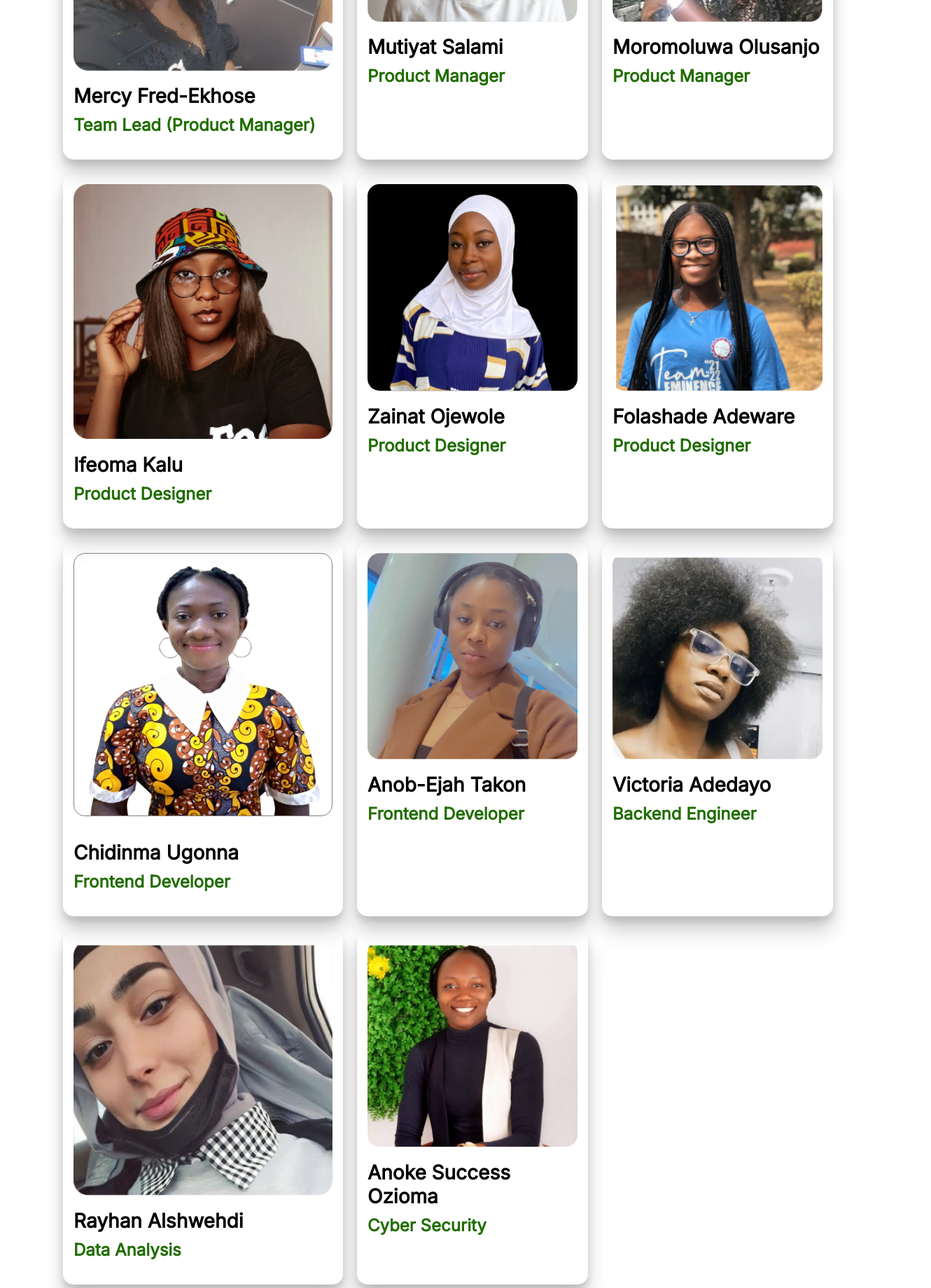
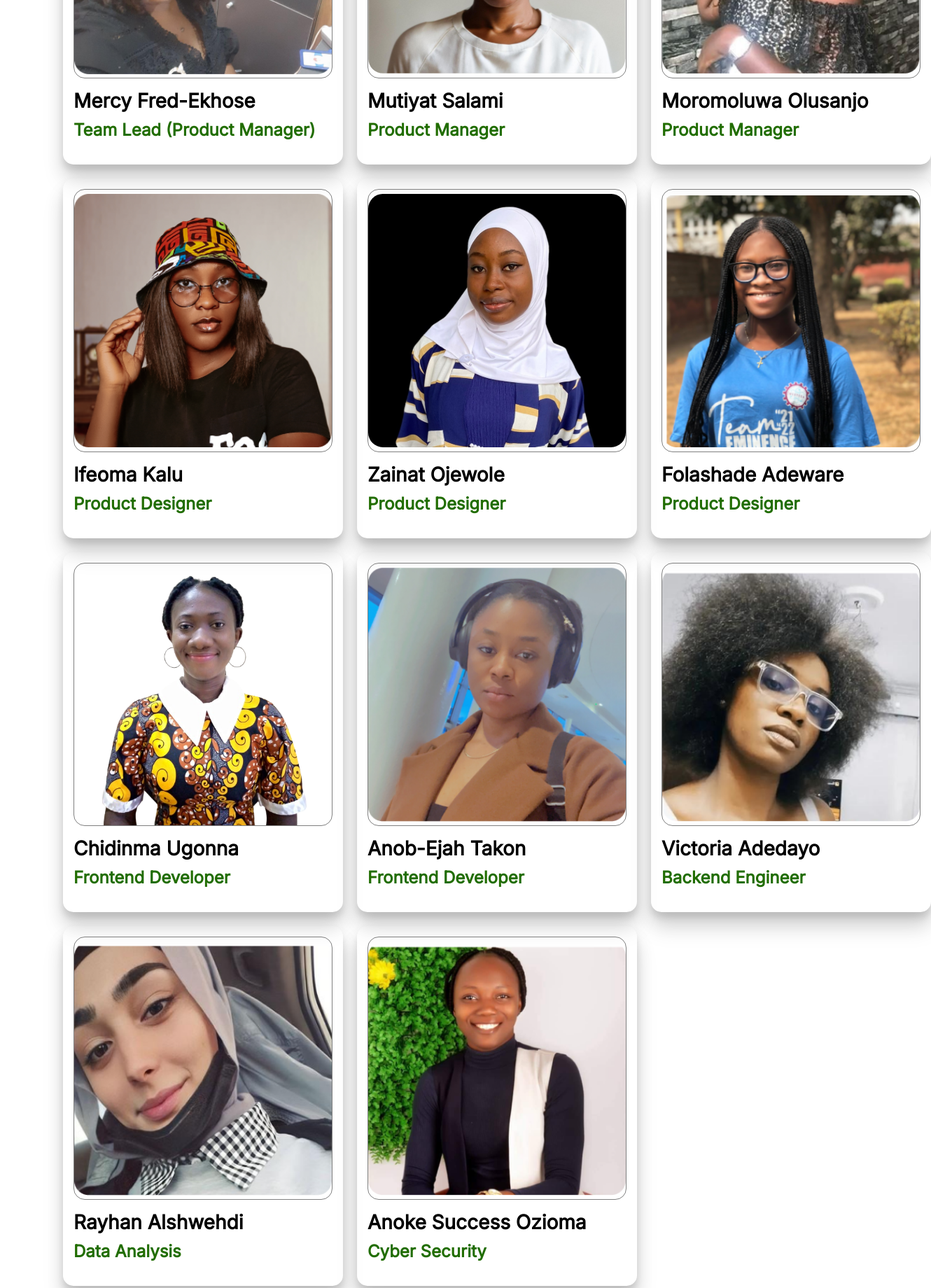
Before and after one commit to Ahnob/agritechcapstonereact, a React (Vite) app: page /Aboutus in a window 1280 px wide. Shown: the part 3560-5400 px from the top of the page at 70% size, 1330 px wide, since content can reach past the window. Built offline with nearby package versions, Linux system fonts and the light colour scheme.

Commit message:
added props to the team member component

```diff
--- a/src/components/Aboutus/AboutUs.jsx
+++ b/src/components/Aboutus/AboutUs.jsx
@@ -13,11 +13,11 @@ import team_ninth from "../../assets/TeamVictoriaAdedayo.png";
 import team_ten from "../../assets/teamRayhanAlshwehdi.png";
 import team_eleven from "../../assets/ninth-image.png";
 import vector_icon from "../../assets/Vector-icon.svg";
-
 import aboutPgIcon from "../../assets/aboutPgIcon.png";
 import Footer from "../footer/Footer";
 import "./Aboutus.css";
 import Navbar from "../Navbar/Navbar";
+import TeamMember from "../TeamMember/TeamMember";
 
 const links = [
   {
@@ -39,6 +39,65 @@ const links = [
   {
     label: "Marketplace",
     href: "/Marketplace",
+  },
+];
+
+const teamMembers = [
+  {
+    name: "Mercy Fred-Ekhose",
+    image: team_first,
+    role: "Team Lead (Product Manager)",
+  },
+  {
+    name: "Mutiyat Salami",
+    image: team_second,
+    role: "Product Manager",
+  },
+  {
+    name: "Moromoluwa Olusanjo",
+    image: team_third,
+    role: "Product Manager",
+  },
+  {
+    name: "Ifeoma Kalu",
+    image: team_fourth,
+    role: "Product Designer",
+  },
+  {
+    name: "Zainat Ojewole",
+    image: team_fifth,
+    role: "Product Designer",
+  },
+  {
+    name: "Folashade Adeware",
+    image: team_six,
+    role: "Product Designer",
+  },
+  {
+    name: "Chidinma Ugonna",
+    image: team_seventh,
+    role: "Frontend Developer",
+  },
+  {
+    name: "Anob-Ejah Takon",
+    image: team_eight,
+    role: "Frontend Developer",
+  },
+
+  {
+    name: "Victoria Adedayo",
+    image: team_ninth,
+    role: "Backend Engineer",
+  },
+  {
+    name: "Rayhan Alshwehdi",
+    image: team_ten,
+    role: "Data Analysis",
+  },
+  {
+    name: "Anoke Success Ozioma",
+    image: team_eleven,
+    role: "Cyber Security",
   },
 ];
 
@@ -184,97 +243,15 @@ const AboutUs = () => {
           <div className="agriI">(Agritech Innovators)</div>
         </div>
         <div className="teamCardsGrid">
-          <div className="teamCards">
-            <div className="teamCard">
-              <img src={team_first} alt="" className="teamImg" />
-              <br />
-              <div className="teamName">Mercy Fred-Ekhose</div>
-              <div className="teamRole">Team Lead (Product Manager)</div>
-            </div>
-          </div>
-          <div className="teamCards">
-            <div className="teamCard">
-              <img src={team_second} alt="" className="teamImg" />
-              <br />
-              <div className="teamName">Mutiyat Salami</div>
-              <div className="teamRole">Product Manager</div>
-            </div>
-          </div>
-          <div className="teamCards">
-            <div className="teamCard">
-              <img src={team_third} alt="" className="teamImg" />
-              <br />
-              <div className="teamName">Moromoluwa Olusanjo</div>
-              <div className="teamRole">Product Manager</div>
-            </div>
-          </div>
-          <div className="teamCards">
-            <div className="teamCard">
-              <img src={team_fourth} alt="" className="teamImg" />
-              <br />
-              <div className="teamName">Ifeoma Kalu</div>
-              <div className="teamRole">Product Designer</div>
-            </div>
-          </div>
-          <div className="teamCards">
-            <div className="teamCard">
-              <img src={team_fifth} alt="" className="teamImg" />
-              <br />
-              <div className="teamName">Zainat Ojewole</div>
-              <div className="teamRole">Product Designer</div>
-            </div>
-          </div>
-          <div className="teamCards">
-            <div className="teamCard">
-              <img src={team_six} alt="" className="teamImg" />
-              <br />
-              <div className="teamName">Folashade Adeware</div>
-              <div className="teamRole">Product Designer</div>
-            </div>
-          </div>
-          <div className="teamCards">
-            <div className="teamCard">
-              <div className="image-container">
-                <img src={team_seventh} alt="" className="teamImg" />
-              </div>
-              <br />
-              <div className="teamName">Chidinma Ugonna</div>
-              <div className="teamRole">Frontend Developer</div>
-            </div>
-          </div>
-          <div className="teamCards">
-            <div className="teamCard">
-              <img src={team_eight} alt="" className="teamImg" />
-              <br />
-              <div className="teamName">Anob-Ejah Takon</div>
-              <div className="teamRole">Frontend Developer</div>
-            </div>
-          </div>
-
-          <div className="teamCards">
-            <div className="teamCard">
-              <img src={team_ninth} alt="" className="teamImg" />
-              <br />
-              <div className="teamName">Victoria Adedayo</div>
-              <div className="teamRole">Backend Engineer</div>
-            </div>
-          </div>
-          <div className="teamCards">
-            <div className="teamCard">
-              <img src={team_ten} alt="" className="teamImg" />
-              <br />
-              <div className="teamName">Rayhan Alshwehdi</div>
-              <div className="teamRole">Data Analysis</div>
-            </div>
-          </div>
-          <div className="teamCards">
-            <div className="teamCard">
-              <img src={team_eleven} alt="" className="teamImg" />
-              <br />
-              <div className="teamName">Anoke Success Ozioma</div>
-              <div className="teamRole">Cyber Security</div>
-            </div>
-          </div>
+          {teamMembers.map(function (member) {
+            return (
+              <TeamMember
+                name={member.name}
+                image={member.image}
+                role={member.role}
+              />
+            );
+          })}
         </div>
       </div>
       <div>
--- a/src/components/Aboutus/Aboutus.css
+++ b/src/components/Aboutus/Aboutus.css
@@ -210,37 +210,13 @@
   color: #216d00;
   margin-bottom: 40px;
 }
-.teamImg {
-  width: 100%;
-  height: 100%;
-}
 
-.teamName {
-  font-size: 28px;
-  font-weight: 700;
-  margin-top: 15px;
-}
-.teamRole {
-  font-size: 24px;
-  font-weight: 600;
-  color: #216d00;
-  margin-top: 10px;
-}
 .teamInspire {
   font-size: 22px;
   font-weight: 500;
   margin-top: 15px;
 }
-.teamCards {
-  width: 100%;
-  box-shadow: 0 8px 10px rgba(0, 0, 0, 0.1), 0 16px 24px rgba(0, 0, 0, 0.1),
-    0 24px 32px rgba(0, 0, 0, 0.1);
-  border-radius: 15px;
-  padding-bottom: 20px;
-}
-.teamCard {
-  margin: 15px;
-}
+
 
 .teamCardsGrid {
   display: grid;
@@ -329,13 +305,6 @@
   font-weight: 500;
 }
 
-.image-container {
-  height: 376px;
-  width: 370px;
-  border-radius: 16px;
-  overflow: hidden;
-  border: 1px solid grey;
-}
 
 .aboutus-header {
   margin-top: 10px;
--- /dev/null
+++ b/src/components/TeamMember/TeamMember.css
@@ -0,0 +1,38 @@
+.teamCards {
+  width: 100%;
+  box-shadow: 0 8px 10px rgba(0, 0, 0, 0.1), 0 16px 24px rgba(0, 0, 0, 0.1),
+    0 24px 32px rgba(0, 0, 0, 0.1);
+  border-radius: 15px;
+  padding-bottom: 20px;
+}
+.teamCard {
+  margin: 15px;
+}
+
+.teamImg {
+  width: 100%;
+  height: 100%;
+  object-fit: contain;
+  object-position: center;
+}
+
+.teamName {
+  font-size: 28px;
+  font-weight: 700;
+  margin-top: 15px;
+}
+
+.teamRole {
+  font-size: 24px;
+  font-weight: 600;
+  color: #216d00;
+  margin-top: 10px;
+}
+
+.image-container {
+  height: 376px;
+  width: 370px;
+  border-radius: 16px;
+  overflow: hidden;
+  border: 1px solid grey;
+}
--- /dev/null
+++ b/src/components/TeamMember/TeamMember.jsx
@@ -0,0 +1,17 @@
+import "./TeamMember.css";
+
+function TeamMember({ image, name, role }) {
+  return (
+    <div className="teamCards">
+      <div className="teamCard">
+        <div className="image-container">
+          <img src={image} alt="" className="teamImg" />
+        </div>
+        <p className="teamName">{name}</p>
+        <p className="teamRole">{role}</p>
+      </div>
+    </div>
+  );
+}
+
+export default TeamMember;
```
